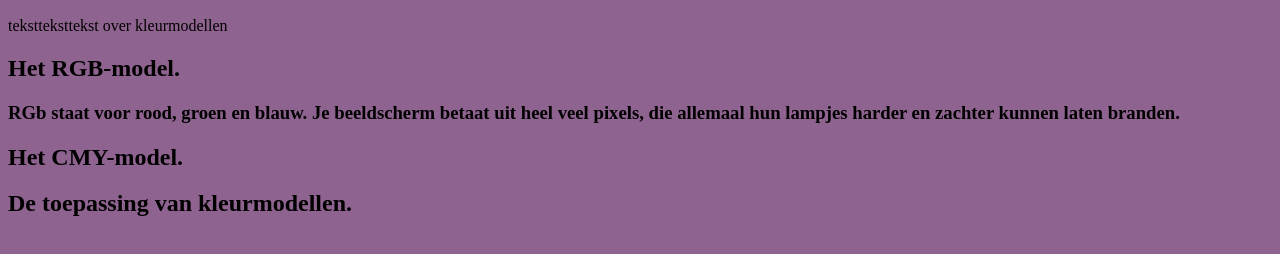
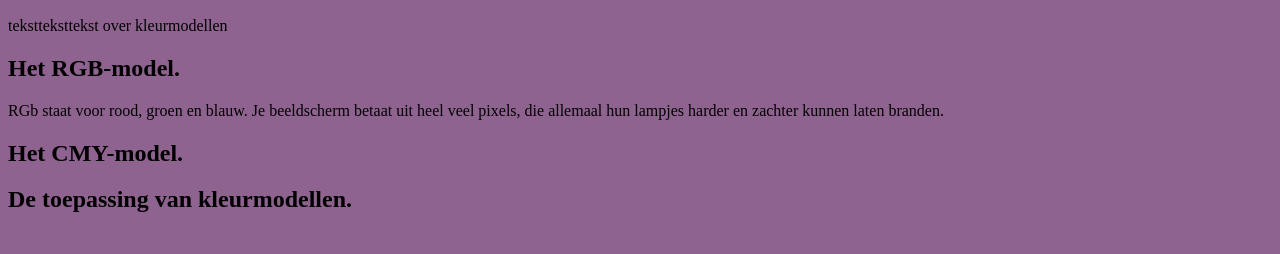
Before and after one commit to marwabelani/marwabelani.github.io, a plain HTML site: page kleurmodellen.html in a window 1280 px wide. Shown: the part 110-364 px from the top of the page. Drawn offline with Linux system fonts and the light colour scheme.

Commit message:
/*tekst over kleurmodellen geschreven*/

```diff
--- a/kleurmodellen.html
+++ b/kleurmodellen.html
@@ -17,8 +17,8 @@
       <h2>Wat zijn kleurmodellen?</h2>
       <p>tekstteksttekst over kleurmodellen</p>
       <h2> Het RGB-model.</h2>
-      <h3> RGb staat voor rood, groen en blauw. Je beeldscherm betaat uit heel
-        veel pixels, die allemaal hun lampjes harder en zachter kunnen laten branden. </h3>
+      <p> RGb staat voor rood, groen en blauw. Je beeldscherm betaat uit heel
+        veel pixels, die allemaal hun lampjes harder en zachter kunnen laten branden. </p>
       <h2> Het CMY-model.</h2>
       <h2> De toepassing van kleurmodellen.</h2>
 
```
